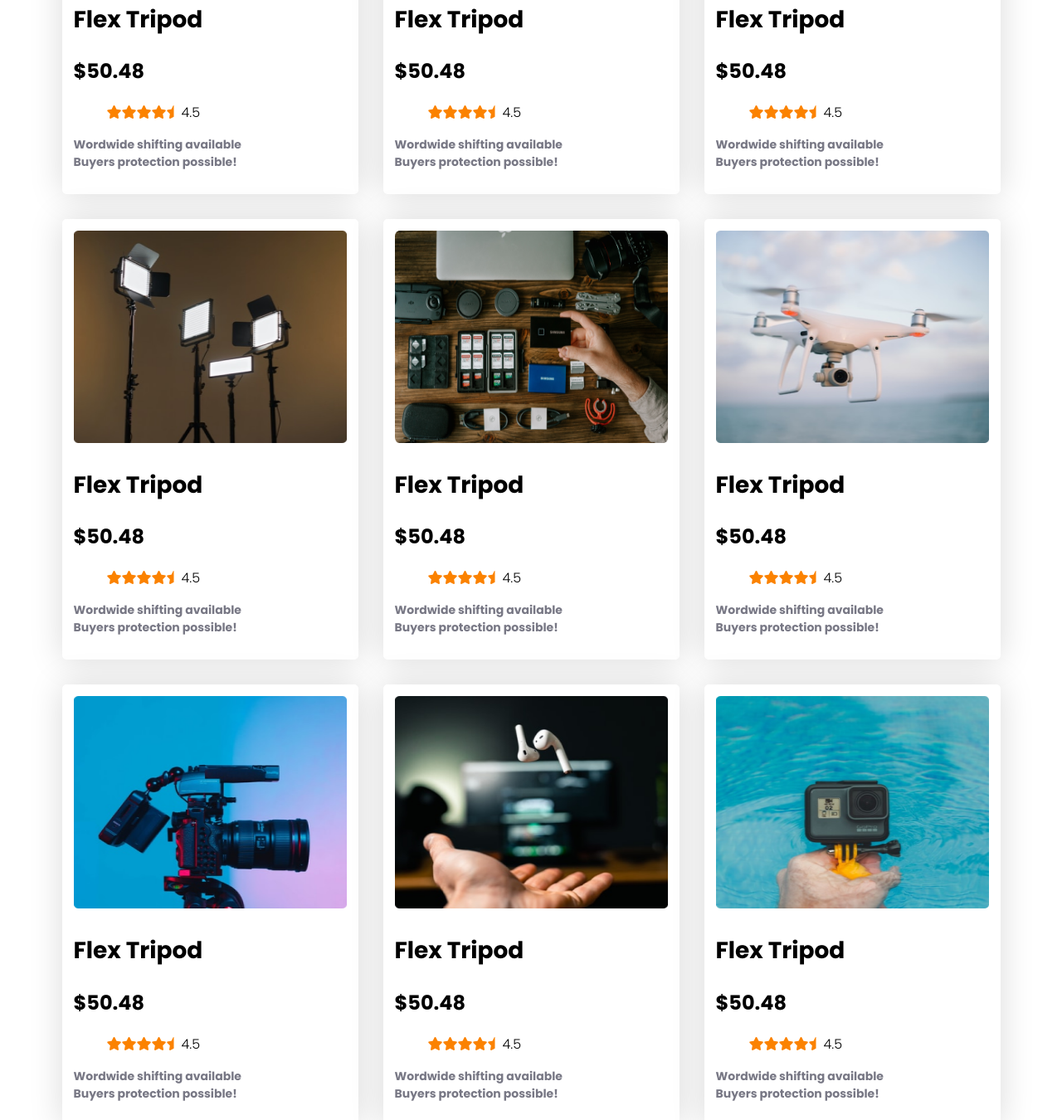
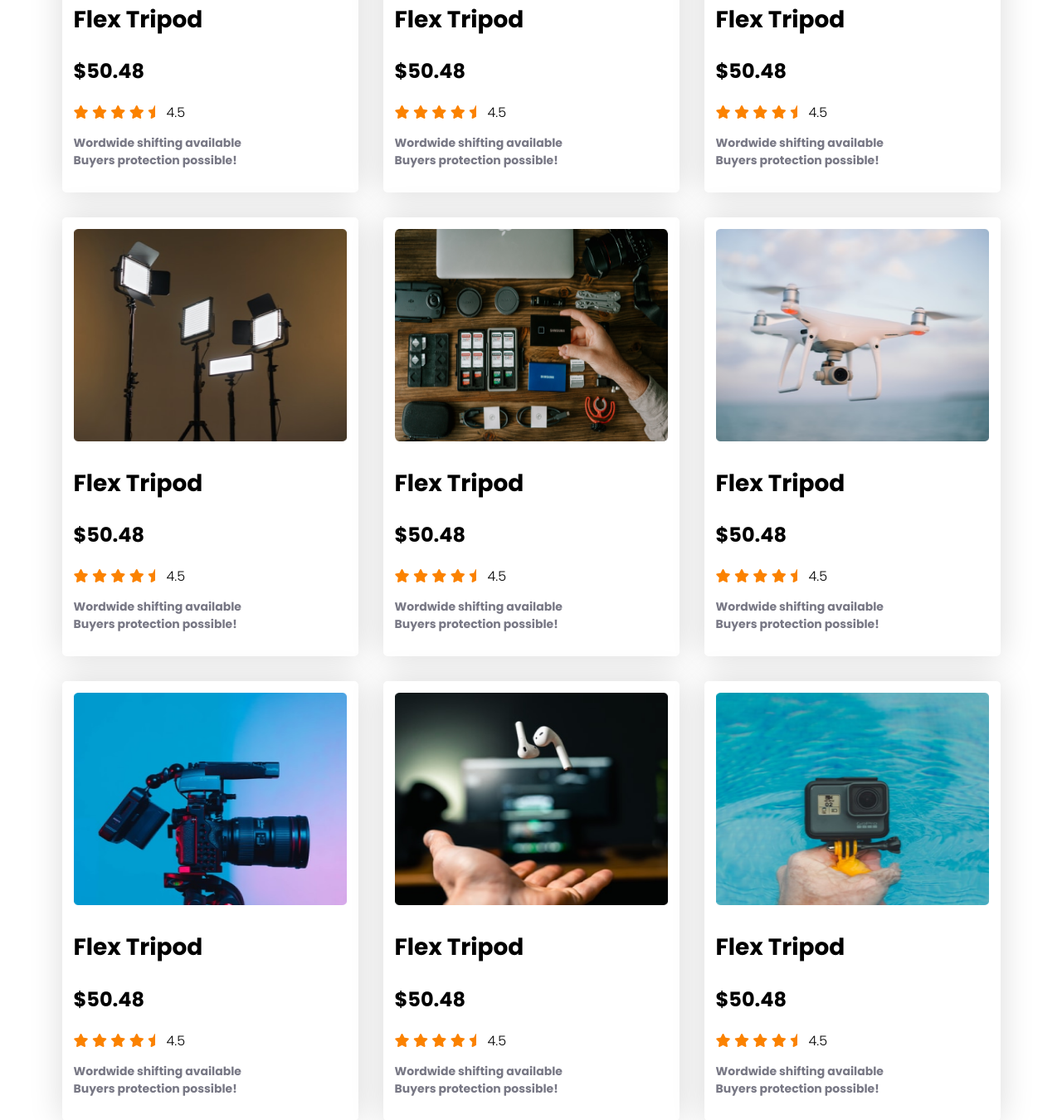
Before and after one commit to NashedShahRoni22/influencer-gear-project, a plain HTML site: page index.html in a window 1280 px wide. Shown: the part 1498-2848 px from the top of the page at 83% size. Drawn offline with Linux system fonts and the light colour scheme.

Commit message:
final touch

```diff
--- a/index.html
+++ b/index.html
@@ -78,16 +78,14 @@
                         <h1>Flex Tripod</h1>
                         <h2>$50.48</h2>
                     </div>
-                    <div class="card-ratings">
-                        <ul>
-                            <li><i class="fa fa-star" aria-hidden="true"></i></li>
-                            <li><i class="fa fa-star" aria-hidden="true"></i></li>
-                            <li><i class="fa fa-star" aria-hidden="true"></i></li>
-                            <li><i class="fa fa-star" aria-hidden="true"></i></li>
-                            <li><i class="fa fa-star-half" aria-hidden="true"></i></li>
-                            <li>4.5</li>
-                        </ul>
-                    </div>
+                    <span class="card-ratings">
+                            <i class="fa fa-star" aria-hidden="true"></i>
+                            <i class="fa fa-star" aria-hidden="true"></i>
+                            <i class="fa fa-star" aria-hidden="true"></i>
+                            <i class="fa fa-star" aria-hidden="true"></i>
+                            <i class="fa fa-star-half" aria-hidden="true"></i>
+                            4.5
+                    </span>
                     <div class="card-details">
                         <p>Wordwide shifting available <br> Buyers protection possible!</p>
                     </div>
@@ -100,16 +98,14 @@
                         <h1>Flex Tripod</h1>
                         <h2>$50.48</h2>
                     </div>
-                    <div class="card-ratings">
-                        <ul>
-                            <li><i class="fa fa-star" aria-hidden="true"></i></li>
-                            <li><i class="fa fa-star" aria-hidden="true"></i></li>
-                            <li><i class="fa fa-star" aria-hidden="true"></i></li>
-                            <li><i class="fa fa-star" aria-hidden="true"></i></li>
-                            <li><i class="fa fa-star-half" aria-hidden="true"></i></li>
-                            <li>4.5</li>
-                        </ul>
-                    </div>
+                    <span class="card-ratings">
+                        <i class="fa fa-star" aria-hidden="true"></i>
+                        <i class="fa fa-star" aria-hidden="true"></i>
+                        <i class="fa fa-star" aria-hidden="true"></i>
+                        <i class="fa fa-star" aria-hidden="true"></i>
+                        <i class="fa fa-star-half" aria-hidden="true"></i>
+                        4.5
+                </span>
                     <div class="card-details">
                         <p>Wordwide shifting available <br> Buyers protection possible!</p>
                     </div>
@@ -122,16 +118,14 @@
                         <h1>Flex Tripod</h1>
                         <h2>$50.48</h2>
                     </div>
-                    <div class="card-ratings">
-                        <ul>
-                            <li><i class="fa fa-star" aria-hidden="true"></i></li>
-                            <li><i class="fa fa-star" aria-hidden="true"></i></li>
-                            <li><i class="fa fa-star" aria-hidden="true"></i></li>
-                            <li><i class="fa fa-star" aria-hidden="true"></i></li>
-                            <li><i class="fa fa-star-half" aria-hidden="true"></i></li>
-                            <li>4.5</li>
-                        </ul>
-                    </div>
+                    <span class="card-ratings">
+                        <i class="fa fa-star" aria-hidden="true"></i>
+                        <i class="fa fa-star" aria-hidden="true"></i>
+                        <i class="fa fa-star" aria-hidden="true"></i>
+                        <i class="fa fa-star" aria-hidden="true"></i>
+                        <i class="fa fa-star-half" aria-hidden="true"></i>
+                        4.5
+                </span>
                     <div class="card-details">
                         <p>Wordwide shifting available <br> Buyers protection possible!</p>
                     </div>
@@ -144,16 +138,14 @@
                         <h1>Flex Tripod</h1>
                         <h2>$50.48</h2>
                     </div>
-                    <div class="card-ratings">
-                        <ul>
-                            <li><i class="fa fa-star" aria-hidden="true"></i></li>
-                            <li><i class="fa fa-star" aria-hidden="true"></i></li>
-                            <li><i class="fa fa-star" aria-hidden="true"></i></li>
-                            <li><i class="fa fa-star" aria-hidden="true"></i></li>
-                            <li><i class="fa fa-star-half" aria-hidden="true"></i></li>
-                            <li>4.5</li>
-                        </ul>
-                    </div>
+                    <span class="card-ratings">
+                        <i class="fa fa-star" aria-hidden="true"></i>
+                        <i class="fa fa-star" aria-hidden="true"></i>
+                        <i class="fa fa-star" aria-hidden="true"></i>
+                        <i class="fa fa-star" aria-hidden="true"></i>
+                        <i class="fa fa-star-half" aria-hidden="true"></i>
+                        4.5
+                </span>
                     <div class="card-details">
                         <p>Wordwide shifting available <br> Buyers protection possible!</p>
                     </div>
@@ -166,16 +158,14 @@
                         <h1>Flex Tripod</h1>
                         <h2>$50.48</h2>
                     </div>
-                    <div class="card-ratings">
-                        <ul>
-                            <li><i class="fa fa-star" aria-hidden="true"></i></li>
-                            <li><i class="fa fa-star" aria-hidden="true"></i></li>
-                            <li><i class="fa fa-star" aria-hidden="true"></i></li>
-                            <li><i class="fa fa-star" aria-hidden="true"></i></li>
-                            <li><i class="fa fa-star-half" aria-hidden="true"></i></li>
-                            <li>4.5</li>
-                        </ul>
-                    </div>
+                    <span class="card-ratings">
+                        <i class="fa fa-star" aria-hidden="true"></i>
+                        <i class="fa fa-star" aria-hidden="true"></i>
+                        <i class="fa fa-star" aria-hidden="true"></i>
+                        <i class="fa fa-star" aria-hidden="true"></i>
+                        <i class="fa fa-star-half" aria-hidden="true"></i>
+                        4.5
+                </span>
                     <div class="card-details">
                         <p>Wordwide shifting available <br> Buyers protection possible!</p>
                     </div>
@@ -188,16 +178,14 @@
                         <h1>Flex Tripod</h1>
                         <h2>$50.48</h2>
                     </div>
-                    <div class="card-ratings">
-                        <ul>
-                            <li><i class="fa fa-star" aria-hidden="true"></i></li>
-                            <li><i class="fa fa-star" aria-hidden="true"></i></li>
-                            <li><i class="fa fa-star" aria-hidden="true"></i></li>
-                            <li><i class="fa fa-star" aria-hidden="true"></i></li>
-                            <li><i class="fa fa-star-half" aria-hidden="true"></i></li>
-                            <li>4.5</li>
-                        </ul>
-                    </div>
+                    <span class="card-ratings">
+                        <i class="fa fa-star" aria-hidden="true"></i>
+                        <i class="fa fa-star" aria-hidden="true"></i>
+                        <i class="fa fa-star" aria-hidden="true"></i>
+                        <i class="fa fa-star" aria-hidden="true"></i>
+                        <i class="fa fa-star-half" aria-hidden="true"></i>
+                        4.5
+                </span>
                     <div class="card-details">
                         <p>Wordwide shifting available <br> Buyers protection possible!</p>
                     </div>
@@ -210,16 +198,14 @@
                         <h1>Flex Tripod</h1>
                         <h2>$50.48</h2>
                     </div>
-                    <div class="card-ratings">
-                        <ul>
-                            <li><i class="fa fa-star" aria-hidden="true"></i></li>
-                            <li><i class="fa fa-star" aria-hidden="true"></i></li>
-                            <li><i class="fa fa-star" aria-hidden="true"></i></li>
-                            <li><i class="fa fa-star" aria-hidden="true"></i></li>
-                            <li><i class="fa fa-star-half" aria-hidden="true"></i></li>
-                            <li>4.5</li>
-                        </ul>
-                    </div>
+                    <span class="card-ratings">
+                        <i class="fa fa-star" aria-hidden="true"></i>
+                        <i class="fa fa-star" aria-hidden="true"></i>
+                        <i class="fa fa-star" aria-hidden="true"></i>
+                        <i class="fa fa-star" aria-hidden="true"></i>
+                        <i class="fa fa-star-half" aria-hidden="true"></i>
+                        4.5
+                </span>
                     <div class="card-details">
                         <p>Wordwide shifting available <br> Buyers protection possible!</p>
                     </div>
@@ -232,16 +218,14 @@
                         <h1>Flex Tripod</h1>
                         <h2>$50.48</h2>
                     </div>
-                    <div class="card-ratings">
-                        <ul>
-                            <li><i class="fa fa-star" aria-hidden="true"></i></li>
-                            <li><i class="fa fa-star" aria-hidden="true"></i></li>
-                            <li><i class="fa fa-star" aria-hidden="true"></i></li>
-                            <li><i class="fa fa-star" aria-hidden="true"></i></li>
-                            <li><i class="fa fa-star-half" aria-hidden="true"></i></li>
-                            <li>4.5</li>
-                        </ul>
-                    </div>
+                    <span class="card-ratings">
+                        <i class="fa fa-star" aria-hidden="true"></i>
+                        <i class="fa fa-star" aria-hidden="true"></i>
+                        <i class="fa fa-star" aria-hidden="true"></i>
+                        <i class="fa fa-star" aria-hidden="true"></i>
+                        <i class="fa fa-star-half" aria-hidden="true"></i>
+                        4.5
+                </span>
                     <div class="card-details">
                         <p>Wordwide shifting available <br> Buyers protection possible!</p>
                     </div>
@@ -254,16 +238,14 @@
                         <h1>Flex Tripod</h1>
                         <h2>$50.48</h2>
                     </div>
-                    <div class="card-ratings">
-                        <ul>
-                            <li><i class="fa fa-star" aria-hidden="true"></i></li>
-                            <li><i class="fa fa-star" aria-hidden="true"></i></li>
-                            <li><i class="fa fa-star" aria-hidden="true"></i></li>
-                            <li><i class="fa fa-star" aria-hidden="true"></i></li>
-                            <li><i class="fa fa-star-half" aria-hidden="true"></i></li>
-                            <li>4.5</li>
-                        </ul>
-                    </div>
+                    <span class="card-ratings">
+                        <i class="fa fa-star" aria-hidden="true"></i>
+                        <i class="fa fa-star" aria-hidden="true"></i>
+                        <i class="fa fa-star" aria-hidden="true"></i>
+                        <i class="fa fa-star" aria-hidden="true"></i>
+                        <i class="fa fa-star-half" aria-hidden="true"></i>
+                        4.5
+                    </span>
                     <div class="card-details">
                         <p>Wordwide shifting available <br> Buyers protection possible!</p>
                     </div>
--- a/style.css
+++ b/style.css
@@ -131,10 +131,6 @@ nav{
 .card-name h2{
     font-weight: 600;
     font-size: 24px;
-}
-.card-ratings ul{
-    list-style: none;
-    display: flex;
 }
 .card-ratings i{
     font-size: 16px;
```
